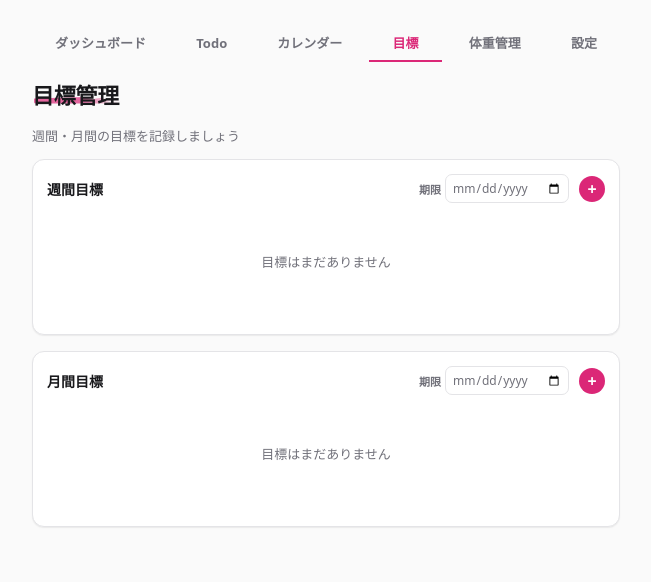
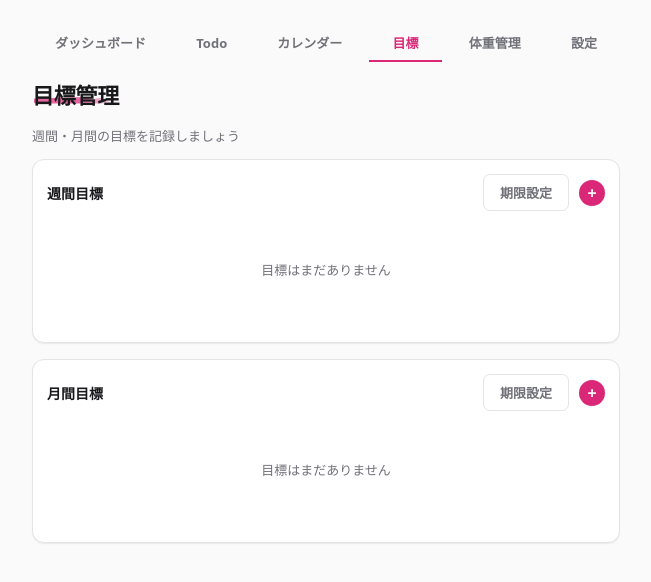
Before and after one commit to fumaalex0507-ops/Todo, a React (Vite) app: page / in a window 1280 px wide. Both pictures are taken after a click on the button "目標". Shown: the top 582 px of the page, without its empty margins (314-965 px from the left). Built offline with nearby package versions, Linux system fonts and the light colour scheme.

Commit message:
目標の期限入力欄を「期限設定」ボタンで開閉できるように変更
常時表示だった期限入力を、ボタン操作で展開する形に変更し、
目標追加フォームの開閉と独立してトグルできるようにした。

```diff
--- a/src/App.css
+++ b/src/App.css
@@ -644,6 +644,7 @@
   font-size: 11px;
   font-weight: 700;
   color: var(--text-muted);
+  margin-bottom: 10px;
 }
 
 .dashboard-card__deadline {
--- a/src/components/GoalsSection.tsx
+++ b/src/components/GoalsSection.tsx
@@ -14,10 +14,18 @@ export function GoalsSection() {
     weekly: false,
     monthly: false,
   })
+  const [openDeadlines, setOpenDeadlines] = useState<Record<GoalPeriod, boolean>>({
+    weekly: false,
+    monthly: false,
+  })
 
   const toggleForm = (period: GoalPeriod) => {
     setOpenForms((prev) => ({ ...prev, [period]: !prev[period] }))
     if (editingGoal?.period === period) setEditingGoal(null)
+  }
+
+  const toggleDeadline = (period: GoalPeriod) => {
+    setOpenDeadlines((prev) => ({ ...prev, [period]: !prev[period] }))
   }
 
   const handleReorder = (draggedId: string, targetId: string) => {
@@ -32,6 +40,7 @@ export function GoalsSection() {
 
   const renderSection = (period: GoalPeriod, title: string) => {
     const isOpen = openForms[period] || editingGoal?.period === period
+    const isDeadlineOpen = openDeadlines[period]
 
     return (
       <div className="dashboard-card">
@@ -40,15 +49,14 @@ export function GoalsSection() {
             {title}
             {deadlines[period] ? `(~${formatMonthDay(deadlines[period]!)})` : ''}
           </h2>
-          <label className="dashboard-card__deadline-field">
-            <span>期限</span>
-            <input
-              type="date"
-              className="dashboard-card__deadline"
-              value={deadlines[period] ?? ''}
-              onChange={(e) => setDeadline(period, e.target.value || null)}
-            />
-          </label>
+          <button
+            type="button"
+            className="btn btn--ghost"
+            aria-expanded={isDeadlineOpen}
+            onClick={() => toggleDeadline(period)}
+          >
+            {isDeadlineOpen ? '閉じる' : '期限設定'}
+          </button>
           <button
             type="button"
             className="dashboard-card__add-btn"
@@ -59,6 +67,17 @@ export function GoalsSection() {
             {isOpen ? '−' : '+'}
           </button>
         </div>
+        {isDeadlineOpen && (
+          <label className="dashboard-card__deadline-field">
+            <span>期限</span>
+            <input
+              type="date"
+              className="dashboard-card__deadline"
+              value={deadlines[period] ?? ''}
+              onChange={(e) => setDeadline(period, e.target.value || null)}
+            />
+          </label>
+        )}
         {isOpen && (
           <GoalForm
             period={period}
```
